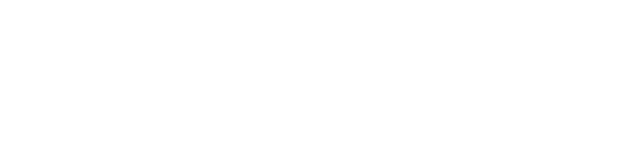
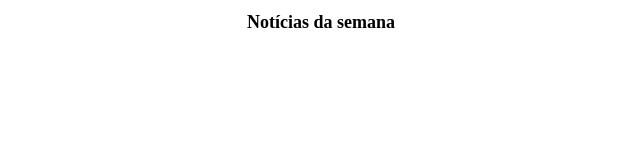
Before and after one commit to Soldiersolo/trabalho-css, a plain HTML site: page começo/index.html in a window 1280 px wide. Shown: the whole page, without its empty margins (319-959 px from the left). Drawn offline with Linux system fonts and the light colour scheme.

Commit message:
adicionado index.css e h1

```diff
--- a/index.html
+++ b/começo/index.html
@@ -3,9 +3,19 @@
 <head>
     <meta charset="UTF-8">
     <meta name="viewport" content="width=device-width, initial-scale=1.0">
+    <link rel="stylesheet" href="index.css">
     <title>Document</title>
 </head>
 <body>
+    <h1><b>Notícias da semana</b></h1>
 
 </body>
 </html>
+
+<style> /*mexer na parte de css*/
+h1 {
+    font-size: large;
+    text-align: center;
+}
+
+</style>
```
Also changed, not shown: começo/index.css (added).
